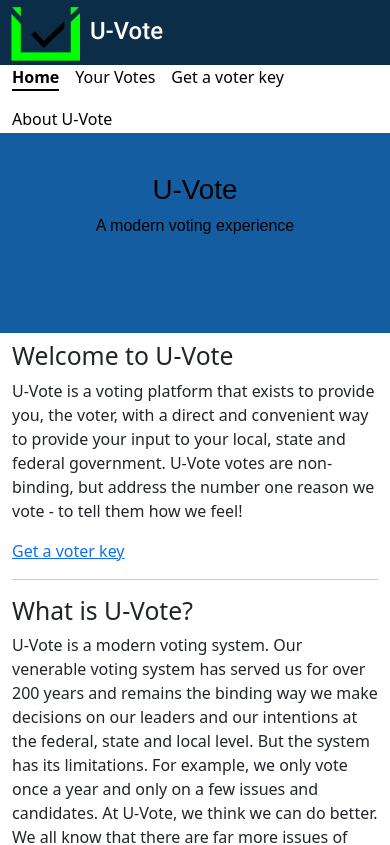
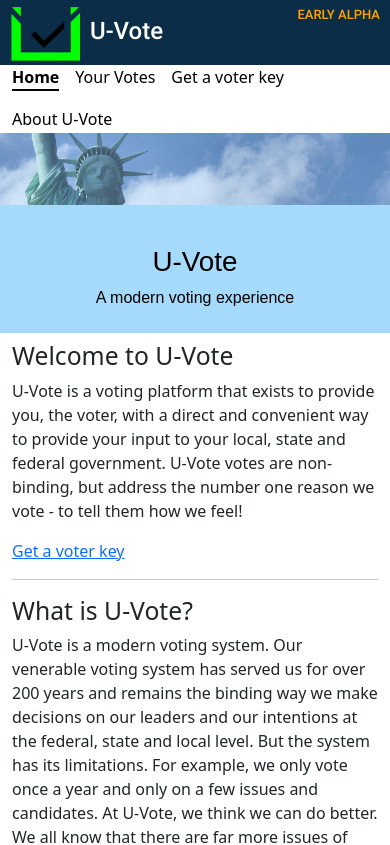
Before and after one commit to bbonnet18/uv-vote, a React (Create React App) app in the folder uv-vote/: page / in a window 390 px wide. Shown: the top 845 px of the page. Built offline with nearby package versions, Linux system fonts and the light colour scheme.

Commit message:
small updates for css

```diff
--- a/uv-vote/src/App.css
+++ b/uv-vote/src/App.css
@@ -51,6 +51,12 @@ body{
   display: inline;
   margin-top: 5px;
 
+}
+
+.alpha-mark{
+  float:right;
+  color:orange;
+  font-size: small;
 }
 
 .App {
@@ -378,7 +384,7 @@ button{
 }
 
 
-@media screen and (max-width:400px) {
+@media screen and (max-width:420px) {
 
   .banner-text{
     position:relative;
@@ -386,13 +392,14 @@ button{
     left: 0px;
   }
 
+
   .jumbotron{
-    background-color: #145DA0;
+    background-color:rgba(34, 164, 244, 0.4); ;
   }
-
+  /*
   .jumbotron img{
     display: none;
-  }
+  }   */
 
   .nav-item{
     --bs-nav-link-padding-y: 0;
--- a/uv-vote/src/App.js
+++ b/uv-vote/src/App.js
@@ -7,7 +7,7 @@ export default function App() {
 
   return (
     <>
-    <div className="icon-brand"><div className='container'><a><img src='u-vote-logo-new-trans.png' ></img></a>U-Vote</div></div>
+    <div className="icon-brand"><div className='container'><a><img src='u-vote-logo-new-trans.png' ></img></a>U-Vote<div className='alpha-mark'>EARLY ALPHA</div></div></div>
     <Container fluid className='p-0'>
       <Container>
       <Navbar></Navbar>
--- a/uv-vote/src/Header.js
+++ b/uv-vote/src/Header.js
@@ -13,7 +13,7 @@ export default function Header() {
 
   return (
     <Container>
-      <div class="icon-brand"><div className='container'><a><img src='vote_draft_icon.png' ></img></a></div></div>
+      <div class="icon-brand"><div className='container'><a><img src='vote_draft_icon.png' ></img></a><div className='alpha-mark'>EARLY ALPHA</div></div></div>
     </Container>
   );
 }
--- a/uv-vote/src/config.js
+++ b/uv-vote/src/config.js
@@ -1,9 +1,9 @@
 // toggle these on and off for dev/prod mode
 export default {
-    manageAppBaseUrl:"http://localhost:3000",
-    voteAppBaseUrl:"http://localhost:3001",
-    apiBaseUrl:"http://localhost:3003",
-    // manageAppBaseUrl:"https://manage.u-vote.us",
-    // voteAppBaseUrl:"https://vote.u-vote.us",
-    // apiBaseUrl:"https://vote.u-vote.us"
+    // manageAppBaseUrl:"http://localhost:3000",
+    // voteAppBaseUrl:"http://localhost:3001",
+    // apiBaseUrl:"http://localhost:3003",
+    manageAppBaseUrl:"https://manage.u-vote.us",
+    voteAppBaseUrl:"https://vote.u-vote.us",
+    apiBaseUrl:"https://vote.u-vote.us"
 }
```
